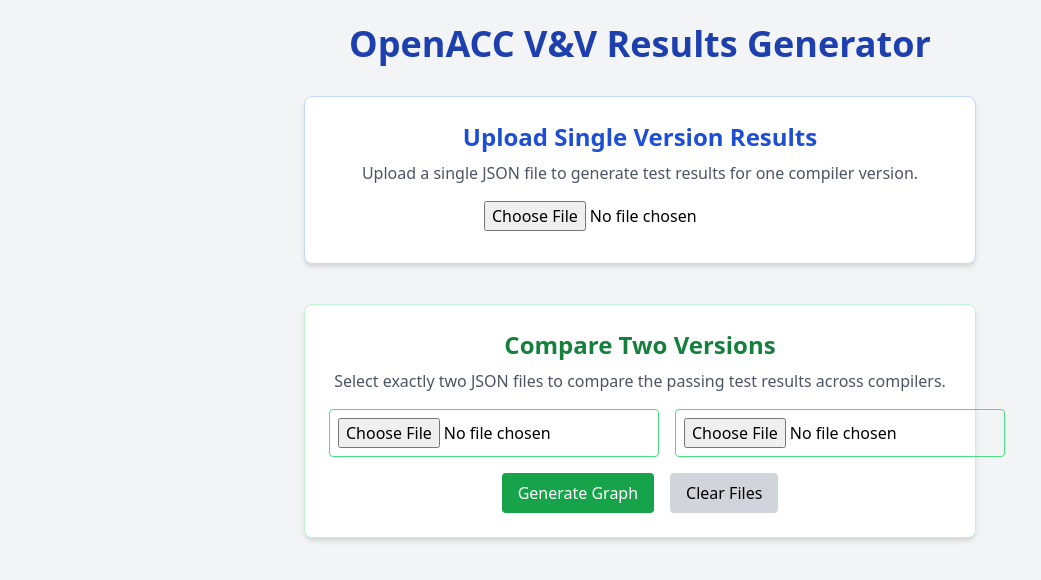
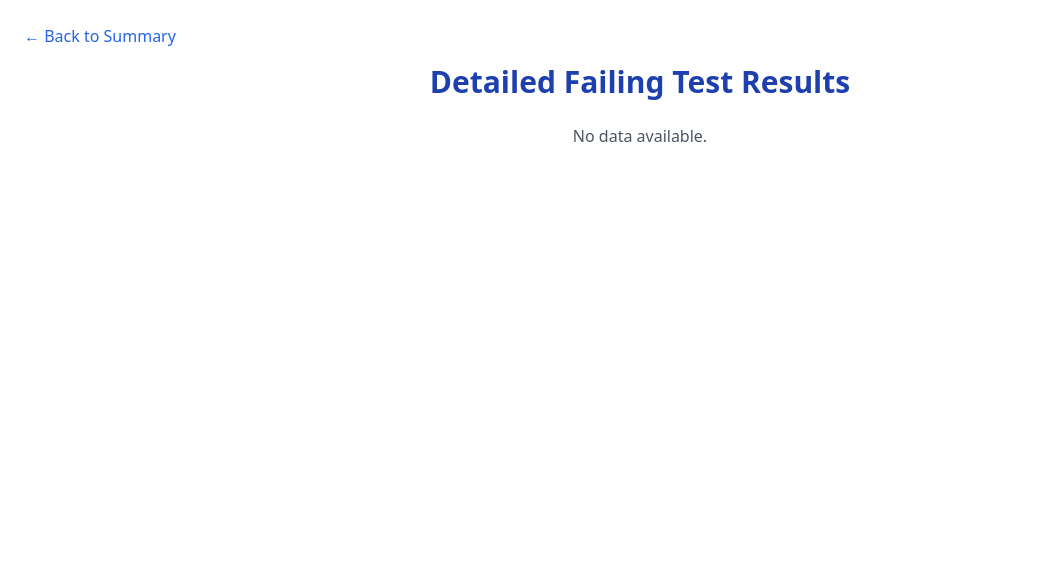
Before and after one commit to UD-CRPL/Directive-Based-VV-Generator, a React (Create React App) app in the folder vv-site/: page /details in a window 1280 px wide. Shown: the top 580 px of the page, without its empty margins (0-1041 px from the left). Built offline with nearby package versions, Linux system fonts and the light colour scheme.

Commit message:
Incorperated Details Page

```diff
--- a/vv-site/package.json
+++ b/vv-site/package.json
@@ -13,6 +13,7 @@
     "@types/react-dom": "^19.1.5",
     "react": "^19.1.0",
     "react-dom": "^19.1.0",
+    "react-router-dom": "^7.6.2",
     "react-scripts": "5.0.1",
     "recharts": "^2.15.3",
     "typescript": "^4.9.5",
@@ -43,6 +44,7 @@
     ]
   },
   "devDependencies": {
+    "@types/react-router-dom": "^5.3.3",
     "autoprefixer": "^10.4.17",
     "postcss": "^8.4.30",
     "tailwindcss": "^3.4.1"
--- a/vv-site/src/App.tsx
+++ b/vv-site/src/App.tsx
@@ -2,6 +2,8 @@ import React, { useRef, useState } from 'react';
 import {
   BarChart, Bar, XAxis, YAxis, Tooltip, Legend, ResponsiveContainer,
 } from 'recharts';
+import { Routes, Route, useNavigate } from 'react-router-dom';
+import DetailsPage from './DetailsPage';
 
 interface Summary {
   C: { total: number; pass: number; fail: number };
@@ -10,12 +12,13 @@ interface Summary {
   failures: { name: string; reason: string }[];
 }
 
-function App() {
+function HomePage() {
   const [summary, setSummary] = useState<Summary | null>(null);
   const [comparisonFiles, setComparisonFiles] = useState<File[]>([]);
   const [comparisonData, setComparisonData] = useState<any[]>([]);
   const fileInputRef = useRef<HTMLInputElement>(null);
   const [uploadedFileName, setUploadedFileName] = useState('');
+  const navigate = useNavigate();
 
   function parseJSONResults(fileText: string) {
     const sanitized = fileText.trim().replace(/^var jsonResults\s*=\s*/, '');
@@ -157,6 +160,14 @@ function App() {
                 </details>
               </div>
             ))}
+
+            <button
+              className="mt-4 px-4 py-2 bg-indigo-600 text-white rounded hover:bg-indigo-700"
+              onClick={() => navigate('/details')}
+            >
+              View Details
+            </button>
+            <p className="text-sm text-gray-600 mt-1">Click to see detailed test breakdowns and download Excel summaries.</p>
           </div>
         )}
       </div>
@@ -225,4 +236,11 @@ function App() {
   );
 }
 
-export default App;
+export default function App() {
+  return (
+    <Routes>
+      <Route path="/" element={<HomePage />} />
+      <Route path="/details" element={<DetailsPage />} />
+    </Routes>
+  );
+}
--- /dev/null
+++ b/vv-site/src/DetailsPage.tsx
@@ -0,0 +1,59 @@
+import React from 'react';
+import { useLocation, useNavigate } from 'react-router-dom';
+
+interface Failure {
+  name: string;
+  reason: string;
+}
+
+interface SummaryDetails {
+  C: { total: number; pass: number; fail: number };
+  CPP: { total: number; pass: number; fail: number };
+  F90: { total: number; pass: number; fail: number };
+  failures: Failure[];
+}
+
+export default function DetailsPage() {
+  const location = useLocation();
+  const navigate = useNavigate();
+  const state = location.state as { summary: SummaryDetails | null };
+  const summary = state?.summary;
+
+  return (
+    <div className="min-h-screen bg-white p-6">
+      <button onClick={() => navigate(-1)} className="mb-4 text-blue-600 hover:underline">
+        ← Back to Summary
+      </button>
+
+      <h1 className="text-3xl font-bold mb-6 text-center text-blue-800">Detailed Failing Test Results</h1>
+
+      {summary ? (
+        ['C', 'CPP', 'F90'].map((lang) => (
+          <div key={lang} className="mb-6 border-b pb-4">
+            <h2 className="text-xl font-semibold text-gray-800">{lang} Tests</h2>
+            <p>Total: {summary[lang as 'C' | 'CPP' | 'F90'].total}</p>
+            <p>Passing: {summary[lang as 'C' | 'CPP' | 'F90'].pass}</p>
+            <p>Failing: {summary[lang as 'C' | 'CPP' | 'F90'].fail}</p>
+
+            <ul className="list-disc list-inside mt-2 text-red-700">
+              {summary.failures
+                .filter((f) => {
+                  const ext = f.name.split('.').pop();
+                  return (
+                    (lang === 'C' && ext === 'c') ||
+                    (lang === 'CPP' && ext === 'cpp') ||
+                    (lang === 'F90' && ext?.toLowerCase() === 'f90')
+                  );
+                })
+                .map((f, i) => (
+                  <li key={i}><strong>{f.name}</strong>: {f.reason}</li>
+                ))}
+            </ul>
+          </div>
+        ))
+      ) : (
+        <p className="text-center text-gray-600">No data available.</p>
+      )}
+    </div>
+  );
+}
--- a/vv-site/src/index.tsx
+++ b/vv-site/src/index.tsx
@@ -3,17 +3,18 @@ import ReactDOM from 'react-dom/client';
 import './index.css';
 import App from './App';
 import reportWebVitals from './reportWebVitals';
+import { BrowserRouter } from 'react-router-dom';
 
 const root = ReactDOM.createRoot(
   document.getElementById('root') as HTMLElement
 );
+
 root.render(
   <React.StrictMode>
-    <App />
+    <BrowserRouter> {/* ✅ Wrap App in BrowserRouter */}
+      <App />
+    </BrowserRouter>
   </React.StrictMode>
 );
 
-// If you want to start measuring performance in your app, pass a function
-// to log results (for example: reportWebVitals(console.log))
-// or send to an analytics endpoint. Learn more: https://bit.ly/CRA-vitals
 reportWebVitals();
```
Also changed, not shown: 1 other file (tests, documents, lock files or other folders).
